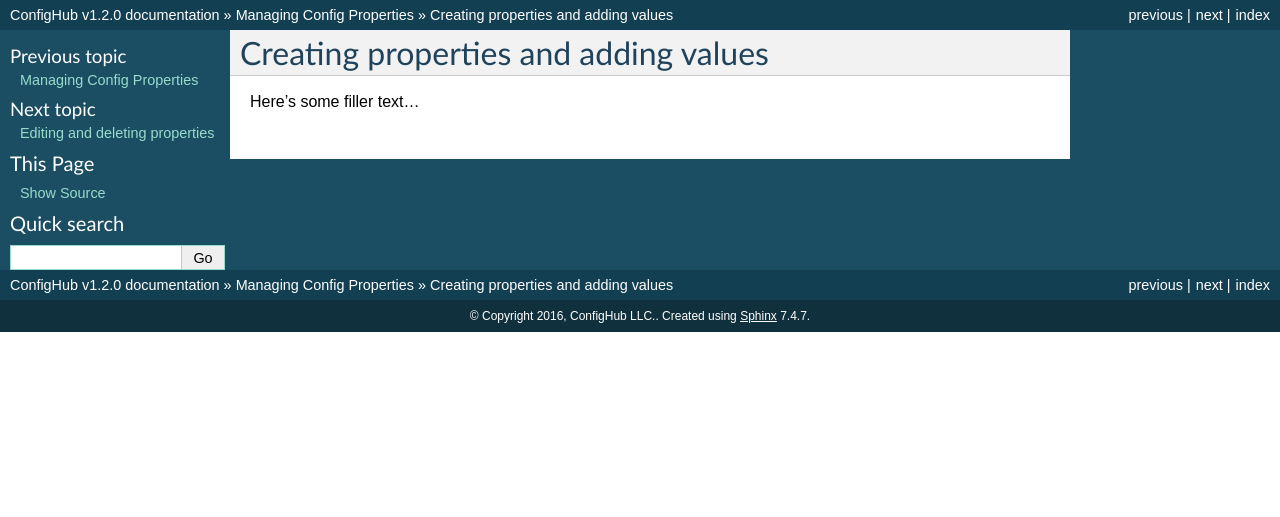
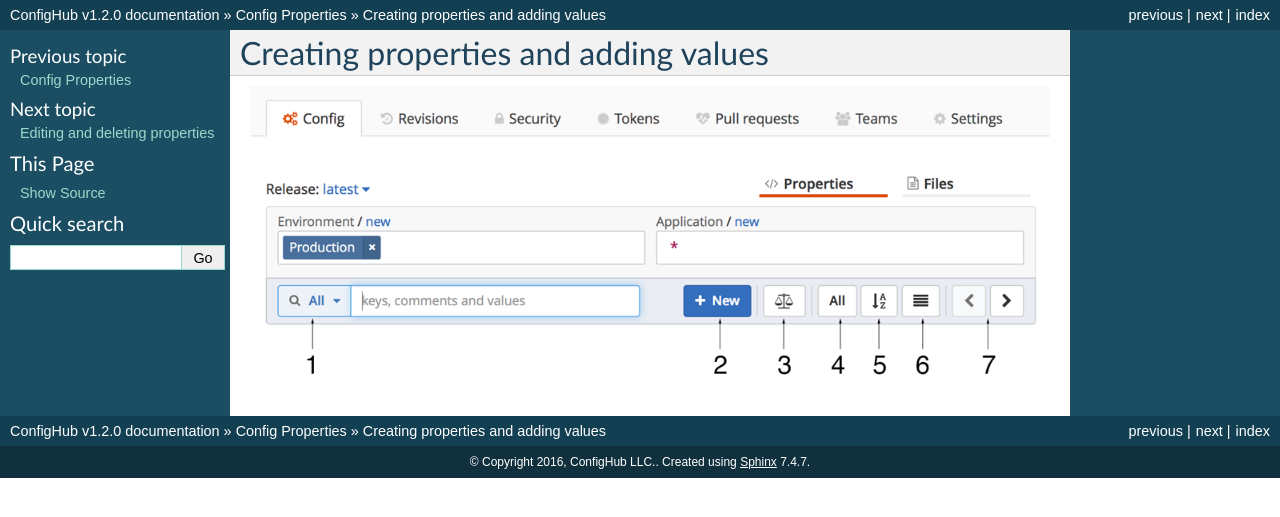
Before and after one commit to ConfigHubPub/Docs, a Sphinx documentation site: the page built from documentation/pages/properties/createProperty.rst, in a window 1280 px wide. Shown: the top 517 px of the page. Built offline with Sphinx 7.4.7, drawn with Linux system fonts in a browser that asks for light colours; pages that are not in the unit, such as notebooks, are missing from menus.

Commit message:
properties documentation

```diff
--- a/documentation/pages/properties/createProperty.rst
+++ b/documentation/pages/properties/createProperty.rst
@@ -3,4 +3,4 @@
 Creating properties and adding values
 ^^^^^^^^^^^^^^^^^^^^^^^^^^^^^^^^^^^^^
 
-Here's some filler text...
+.. image:: /images/propertiesToolbar.png
```
Also changed, not shown: documentation/pages/properties.rst (+9 -5 lines), documentation/images/propertiesToolbar.png (added).
